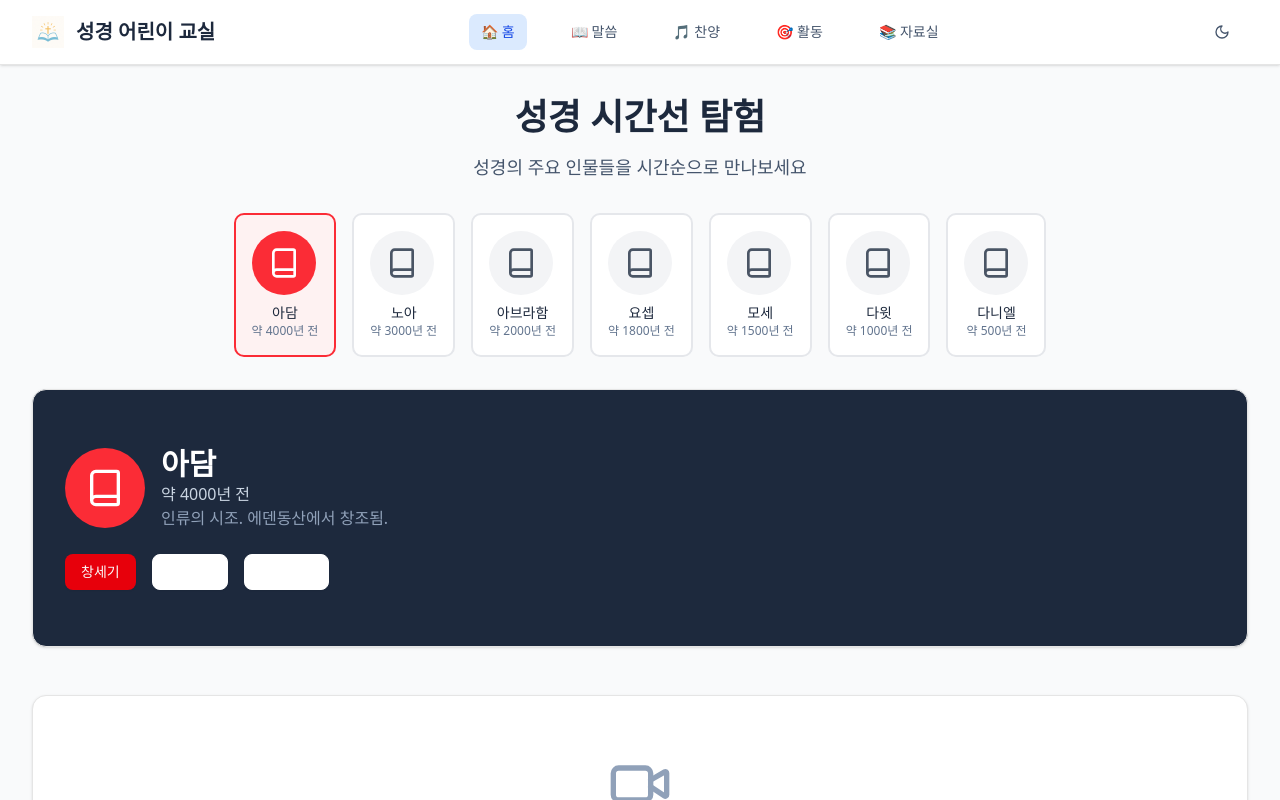
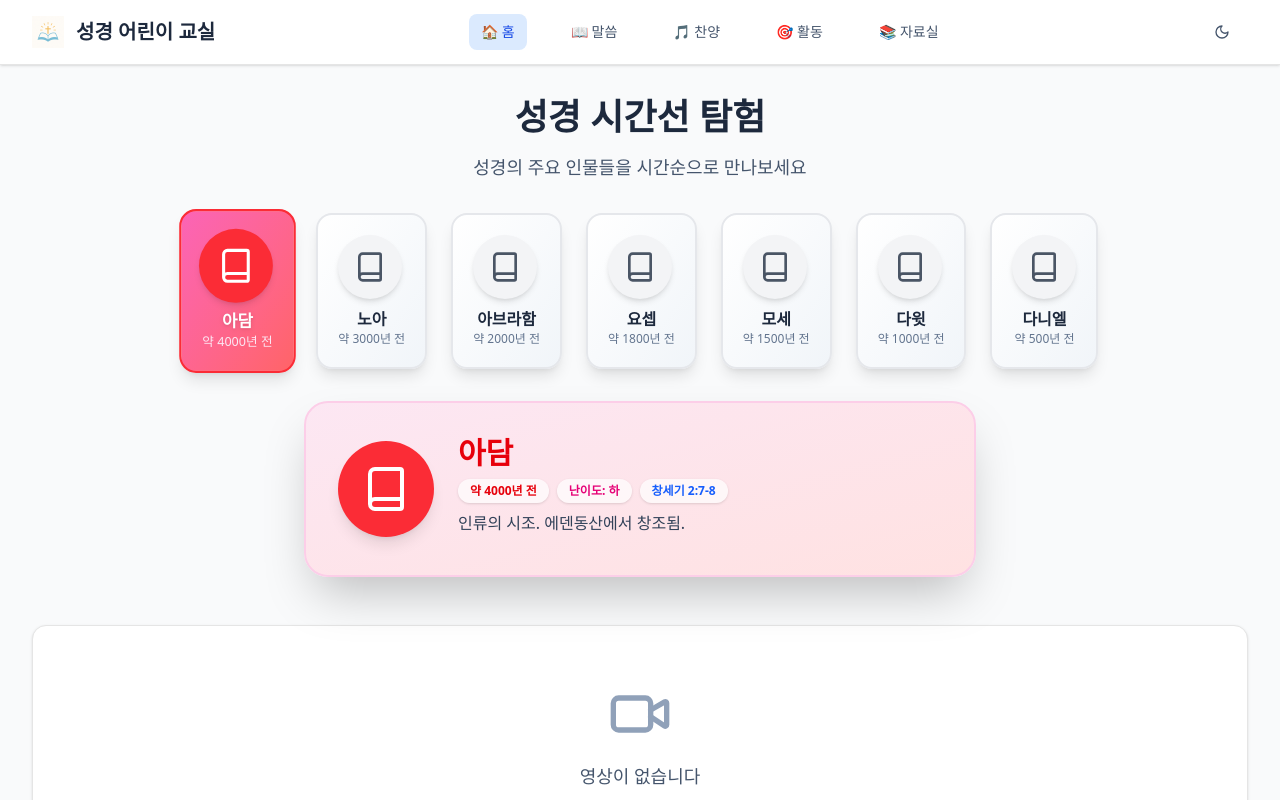
Before and after one commit to sizips32/Bible-School, a React (Vite) app: page / in a window 1280 px wide. Shown: the top 800 px of the page. Built offline with nearby package versions, Linux system fonts and the light colour scheme.

Commit message:
fix: 슬라이드 카드 세로 크기 원래대로(min-h-300/400/600, max-h-80vh) 복원

```diff
--- a/src/App.jsx
+++ b/src/App.jsx
@@ -23,6 +23,7 @@ function App() {
   const [currentSlides, setCurrentSlides] = useState([])
   const [showSlideViewer, setShowSlideViewer] = useState(false)
   const [selectedSlide, setSelectedSlide] = useState(null)
+  const [slideViewerFullscreen, setSlideViewerFullscreen] = useState(false)
   const [uploadedVideos, setUploadedVideos] = useState([])
   const [selectedVideo, setSelectedVideo] = useState(null)
   const [showVideoPlayer, setShowVideoPlayer] = useState(false)
@@ -133,6 +134,7 @@ function App() {
   const handleSlideClick = (slide) => {
     setSelectedSlide(slide)
     setShowSlideViewer(true)
+    setSlideViewerFullscreen(true)
   }
 
   const handleVideoClick = (video) => {
@@ -160,7 +162,11 @@ function App() {
           <div className="w-full max-w-6xl">
             <SlideViewer
               slides={[selectedSlide]}
-              onClose={() => setShowSlideViewer(false)}
+              isFullscreen={slideViewerFullscreen}
+              onClose={() => {
+                setShowSlideViewer(false)
+                setSlideViewerFullscreen(false)
+              }}
             />
           </div>
         </div>
@@ -261,65 +267,60 @@ function App() {
             {/* 성경 시간선 탐험 섹션 */}
             <section>
               <div className="text-center mb-8">
-                <h2 className={`text-4xl font-bold mb-4 ${isDarkMode ? 'text-white' : 'text-slate-800'}`}>
-                  성경 시간선 탐험
-                </h2>
-                <p className={`text-lg ${isDarkMode ? 'text-slate-300' : 'text-slate-600'}`}>
-                  성경의 주요 인물들을 시간순으로 만나보세요
-                </p>
+                <h2 className={`text-4xl font-bold mb-4 ${isDarkMode ? 'text-white' : 'text-slate-800'}`}>성경 시간선 탐험</h2>
+                <p className={`text-lg ${isDarkMode ? 'text-slate-300' : 'text-slate-600'}`}>성경의 주요 인물들을 시간순으로 만나보세요</p>
               </div>
 
               {/* 인물 선택 */}
-              <div className="flex flex-wrap justify-center gap-4 mb-8">
+              <div className="flex flex-wrap justify-center gap-6 mb-8">
                 {biblicalCharacters.map((character) => (
                   <button
                     key={character.id}
                     onClick={() => setSelectedCharacter(character.id)}
-                    className={`p-4 rounded-lg border-2 transition-all ${selectedCharacter === character.id
-                      ? 'border-red-500 bg-red-50 dark:bg-red-900/20'
-                      : isDarkMode ? 'border-slate-600 bg-slate-800 hover:border-slate-500' : 'border-gray-200 bg-white hover:border-gray-300'
-                      }`}
+                    className={`group p-5 rounded-2xl border-2 shadow-lg transition-all duration-200 cursor-pointer relative bg-gradient-to-br
+                      ${selectedCharacter === character.id
+                        ? 'from-pink-400 to-red-400 border-red-500 scale-105'
+                        : isDarkMode
+                          ? 'from-slate-700 to-slate-900 border-slate-600 hover:from-pink-200 hover:to-red-200 hover:border-pink-400'
+                          : 'from-white to-slate-100 border-gray-200 hover:from-pink-100 hover:to-red-100 hover:border-pink-400'}
+                    `}
                   >
-                    <div className={`w-16 h-16 rounded-full flex items-center justify-center mb-2 ${selectedCharacter === character.id ? 'bg-red-500' : isDarkMode ? 'bg-slate-700' : 'bg-gray-100'
-                      }`}>
+                    <div className={`w-16 h-16 rounded-full flex items-center justify-center mb-2 shadow-md transition-all duration-200
+                      ${selectedCharacter === character.id ? 'bg-red-500 scale-110' : isDarkMode ? 'bg-slate-800' : 'bg-gray-100'}`}
+                    >
                       <Book className={`w-8 h-8 ${selectedCharacter === character.id ? 'text-white' : isDarkMode ? 'text-slate-300' : 'text-gray-600'}`} />
                     </div>
-                    <div className={`text-sm font-medium ${isDarkMode ? 'text-white' : 'text-slate-800'}`}>
-                      {character.name}
-                    </div>
-                    <div className={`text-xs ${isDarkMode ? 'text-slate-400' : 'text-slate-500'}`}>
-                      {character.period}
-                    </div>
+                    <div className={`text-base font-bold ${selectedCharacter === character.id ? 'text-white drop-shadow' : isDarkMode ? 'text-white' : 'text-slate-800'}`}>{character.name}</div>
+                    <div className={`text-xs ${selectedCharacter === character.id ? 'text-pink-100' : isDarkMode ? 'text-slate-400' : 'text-slate-500'}`}>{character.period}</div>
                   </button>
                 ))}
               </div>
 
               {/* 선택된 인물 정보 */}
-              <Card className={`${isDarkMode ? 'bg-slate-800 border-slate-700' : 'bg-slate-800'} text-white`}>
-                <CardContent className="p-8">
-                  <div className="flex items-center space-x-4 mb-6">
-                    <div className="w-20 h-20 bg-red-500 rounded-full flex items-center justify-center">
-                      <Book className="w-10 h-10 text-white" />
+              <div className="flex justify-center">
+                <div className={`w-full max-w-2xl rounded-3xl shadow-2xl p-8 border-2 bg-gradient-to-br
+                  ${isDarkMode ? 'from-slate-800 to-slate-900 border-slate-700' : 'from-pink-100 to-red-100 border-pink-200'}`}
+                >
+                  {currentCharacter ? (
+                    <div className="flex flex-col md:flex-row items-center gap-6">
+                      <div className="w-24 h-24 rounded-full bg-red-500 flex items-center justify-center shadow-lg mb-4 md:mb-0">
+                        <Book className="w-12 h-12 text-white" />
+                      </div>
+                      <div className="flex-1">
+                        <h3 className="text-3xl font-extrabold mb-2 text-red-600">{currentCharacter.name}</h3>
+                        <div className="flex flex-wrap gap-2 mb-2">
+                          <span className="inline-block bg-white/70 text-red-600 px-3 py-1 rounded-full text-xs font-semibold shadow">{currentCharacter.period}</span>
+                          <span className="inline-block bg-white/70 text-pink-600 px-3 py-1 rounded-full text-xs font-semibold shadow">난이도: {currentCharacter.difficulty}</span>
+                          <span className="inline-block bg-white/70 text-blue-600 px-3 py-1 rounded-full text-xs font-semibold shadow">{currentCharacter.verse}</span>
+                        </div>
+                        <p className="text-base text-slate-700 dark:text-slate-200 mb-2">{currentCharacter.description}</p>
+                      </div>
                     </div>
-                    <div>
-                      <h3 className="text-3xl font-bold">{currentCharacter.name}</h3>
-                      <p className="text-slate-300">{currentCharacter.period}</p>
-                      <p className="text-slate-400">{currentCharacter.description}</p>
-                    </div>
-                  </div>
-                  <div className="flex flex-wrap gap-4">
-                    <Button className="bg-red-600 hover:bg-red-700">
-                      창세기
-                    </Button>
-                    <Button variant="outline" className="border-white text-white hover:bg-white hover:text-slate-800">
-                      첫 인간
-                    </Button>
-                    <Button variant="outline" className="border-white text-white hover:bg-white hover:text-slate-800">
-                      에덴동산
-                    </Button>
-                  </div>
-                </CardContent>
-              </Card>
+                  ) : (
+                    <div className="text-center text-slate-400">인물을 선택하세요</div>
+                  )}
+                </div>
+              </div>
             </section>
 
             {/* 최신 영상 섹션 */}
--- a/src/components/SlideViewer.jsx
+++ b/src/components/SlideViewer.jsx
@@ -3,9 +3,9 @@ import { Button } from '@/components/ui/button.jsx'
 import { Card, CardContent, CardHeader, CardTitle } from '@/components/ui/card.jsx'
 import { ChevronLeft, ChevronRight, Maximize, X } from 'lucide-react'
 
-const SlideViewer = ({ slides, title, onClose }) => {
+const SlideViewer = ({ slides, title, onClose, isFullscreen }) => {
   const [currentSlide, setCurrentSlide] = useState(0)
-  const [isFullscreen, setIsFullscreen] = useState(false)
+  // 외부에서 isFullscreen props로 제어 (내부 상태 제거)
 
   const nextSlide = () => {
     setCurrentSlide((prev) => (prev + 1) % slides.length)
@@ -15,21 +15,16 @@ const SlideViewer = ({ slides, title, onClose }) => {
     setCurrentSlide((prev) => (prev - 1 + slides.length) % slides.length)
   }
 
-  const toggleFullscreen = () => {
-    setIsFullscreen(!isFullscreen)
-  }
+  // 전체화면 토글 버튼 제거 (외부에서만 제어)
 
   if (slides.length === 0) return null
 
   return (
-    <div className={`${isFullscreen ? 'fixed inset-0 z-50 bg-black' : 'relative'}`}>
-      <Card className={`${isFullscreen ? 'h-full border-0 rounded-none' : ''}`}>
+    <div className={isFullscreen ? 'fixed inset-0 z-50 bg-black flex items-center justify-center p-0' : 'relative'}>
+      <Card className={isFullscreen ? 'h-full w-full border-0 rounded-none m-0' : ''}>
         <CardHeader className="flex flex-row items-center justify-between">
           <CardTitle className="text-lg">{title}</CardTitle>
           <div className="flex items-center space-x-2">
-            <Button variant="outline" size="sm" onClick={toggleFullscreen}>
-              <Maximize className="w-4 h-4" />
-            </Button>
             {onClose && (
               <Button variant="outline" size="sm" onClick={onClose}>
                 <X className="w-4 h-4" />
@@ -37,8 +32,8 @@ const SlideViewer = ({ slides, title, onClose }) => {
             )}
           </div>
         </CardHeader>
-        <CardContent className={`${isFullscreen ? 'h-full flex flex-col' : ''}`}>
-          <div className={`relative ${isFullscreen ? 'flex-1' : 'aspect-video'} bg-white rounded border flex items-center justify-center`}>
+        <CardContent className={isFullscreen ? 'h-full flex flex-col p-0' : ''}>
+          <div className={isFullscreen ? 'relative flex-1 bg-white flex items-center justify-center' : 'relative aspect-video bg-white rounded border flex items-center justify-center'}>
             {slides[currentSlide].type === 'google' ? (
               <iframe
                 src={slides[currentSlide].url}
@@ -69,9 +64,8 @@ const SlideViewer = ({ slides, title, onClose }) => {
                   <button
                     key={index}
                     onClick={() => setCurrentSlide(index)}
-                    className={`w-2 h-2 rounded-full ${
-                      index === currentSlide ? 'bg-blue-500' : 'bg-slate-300'
-                    }`}
+                    className={`w-2 h-2 rounded-full ${index === currentSlide ? 'bg-blue-500' : 'bg-slate-300'
+                      }`}
                   />
                 ))}
               </div>
```
Also changed, not shown: src/components/MainSlider.jsx (+12 -21 lines).
